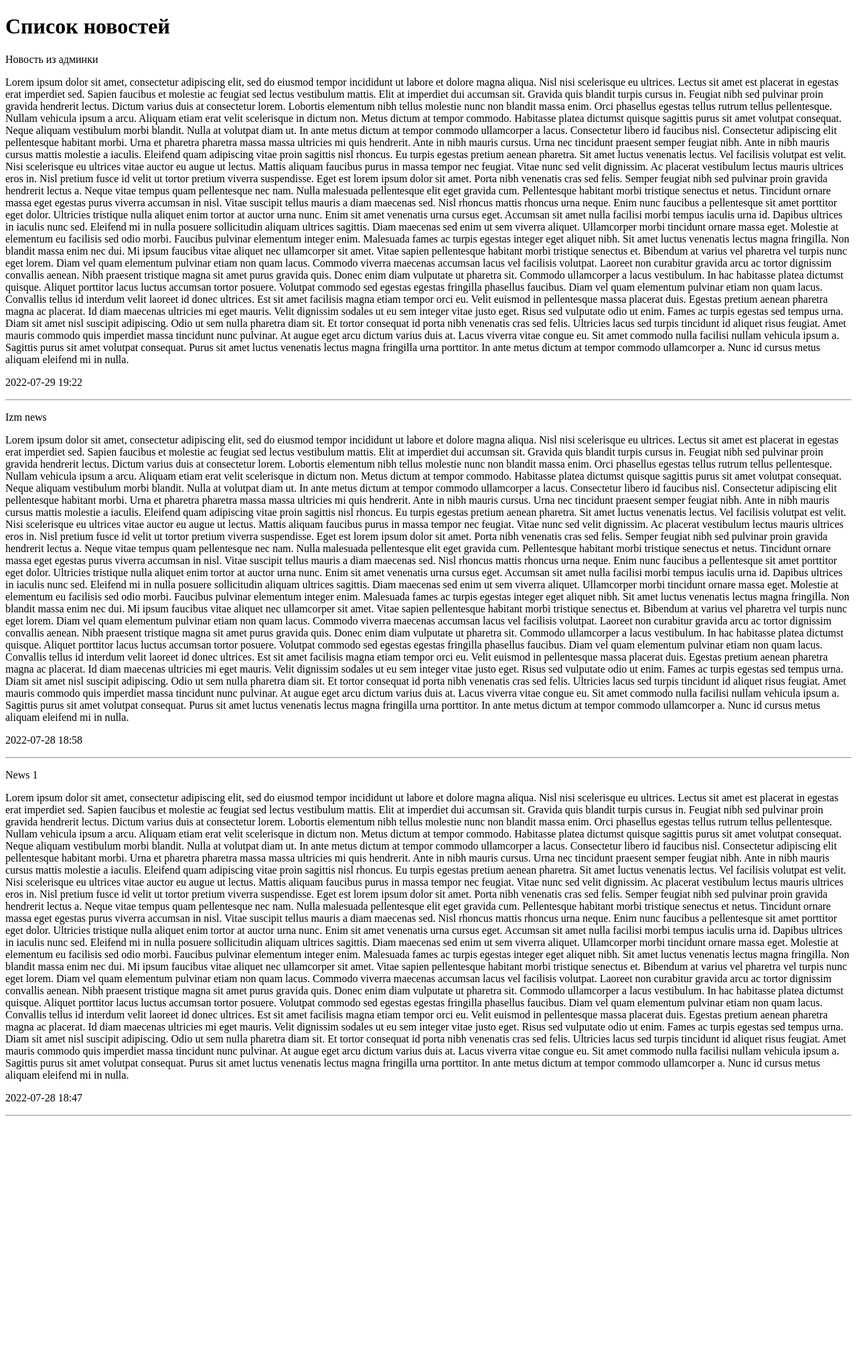
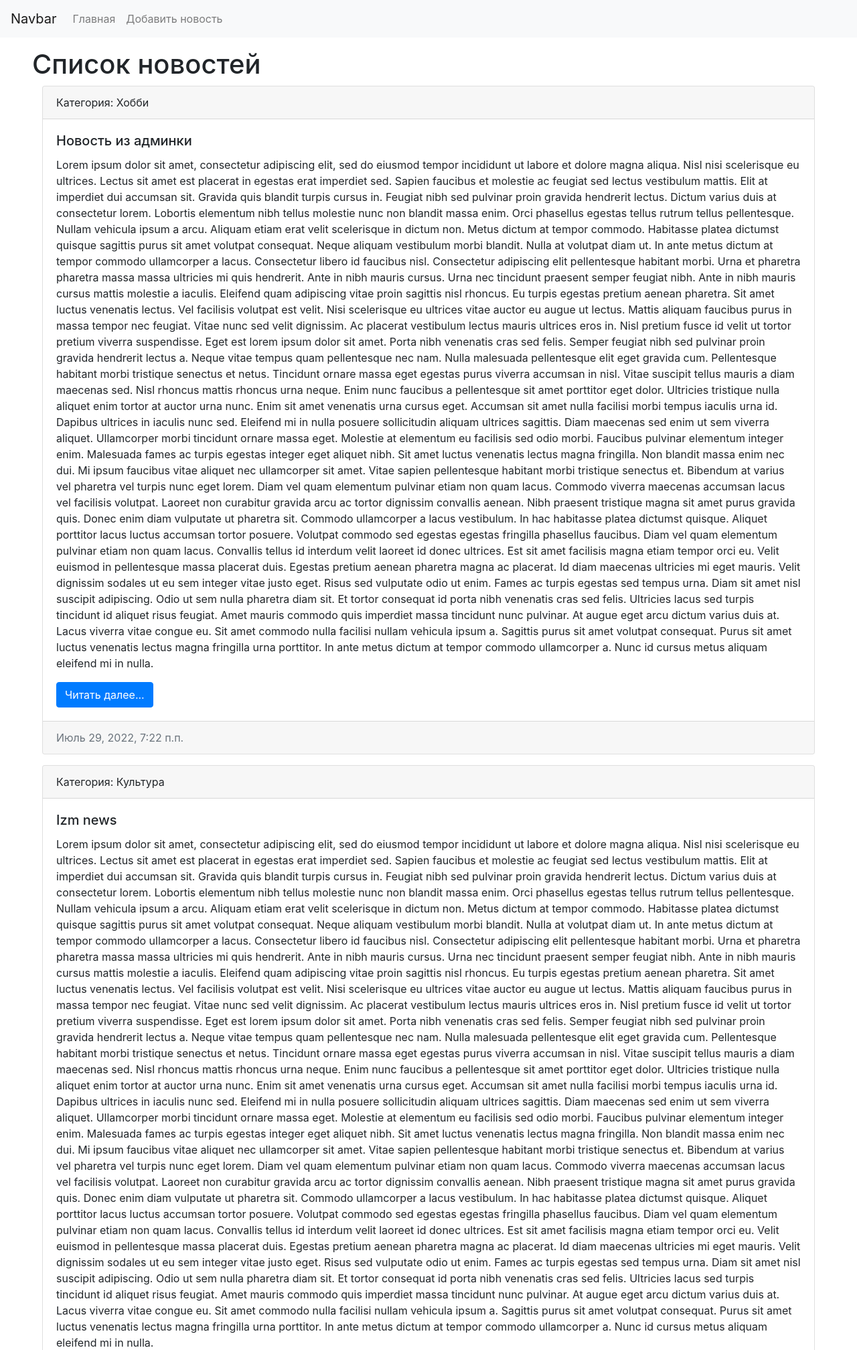
Before and after one commit to Konstantin-kzn-88/django_course_site, a Django app: page / in a window 1280 px wide. Shown: the top 2015 px of the page at 67% size. Before the commit the page ends 1666 px from the top, so only its background shows below. Run offline with Django 3.2, Linux system fonts and the light colour scheme; data comes from the database, SQL or seed files in the repository; both versions use the stored data as it was after the commit.

Commit message:
Шаблон bootstrap

```diff
--- a/news/templates/news/index.html
+++ b/news/templates/news/index.html
@@ -1,21 +1,62 @@
-<!DOCTYPE html>
+<!doctype html>
 <html lang="en">
 <head>
-    <meta charset="UTF-8">
+    <meta charset="utf-8">
+    <meta name="viewport" content="width=device-width, initial-scale=1, shrink-to-fit=no">
+    <link rel="stylesheet" href="https://cdn.jsdelivr.net/npm/bootstrap@4.6.2/dist/css/bootstrap.min.css"
+          integrity="sha384-xOolHFLEh07PJGoPkLv1IbcEPTNtaed2xpHsD9ESMhqIYd0nLMwNLD69Npy4HI+N" crossorigin="anonymous">
+
     <title>{{ title }}</title>
 </head>
 <body>
 
-<h1> {{ title }}</h1>
 
-{% for i in news %}
-    <div>
-        <p>{{ i.title }}</p>
-        <p>{{ i.content }}</p>
-        <p>{{ i.created_at|date:"Y-m-d H:i" }}</p>
+<nav class="navbar navbar-expand-lg navbar-light bg-light">
+    <a class="navbar-brand" href="/">Navbar</a>
+    <button class="navbar-toggler" type="button" data-toggle="collapse" data-target="#navbarSupportedContent"
+            aria-controls="navbarSupportedContent" aria-expanded="false" aria-label="Toggle navigation">
+        <span class="navbar-toggler-icon"></span>
+    </button>
+
+    <div class="collapse navbar-collapse" id="navbarSupportedContent">
+        <ul class="navbar-nav mr-auto">
+            <li class="nav-item"><a class="nav-link" href="/">Главная</a></li>
+            <li class="nav-item"><a class="nav-link" href="/">Добавить новость</a></li>
+        </ul>
     </div>
-    <hr>
-{% endfor %}
+</nav>
+
+<div class="conteiner mt-3">
+    <h1 class="mx-md-5">{{ title }}</h1>
+    <div class="row mx-md-5">
+        <div class="col-md-12">
+            {% for item in news %}
+                <div class="card mb-3">
+                    <div class="card-header">
+                        Категория: {{ item.category }}
+                    </div>
+                    <div class="card-body">
+                        <h5 class="card-title">{{ item.title }}</h5>
+                        <p class="card-text">{{ item.content }}</p>
+                        <a href="#" class="btn btn-primary">Читать далее...</a>
+                    </div>
+                    <div class="card-footer text-muted">
+                        {{ item.created_at }}
+                    </div>
+                </div>
+            {% endfor %}
+        </div>
+    </div>
+</div>
+
+
+<script src="https://cdn.jsdelivr.net/npm/jquery@3.5.1/dist/jquery.slim.min.js"
+        integrity="sha384-DfXdz2htPH0lsSSs5nCTpuj/zy4C+OGpamoFVy38MVBnE+IbbVYUew+OrCXaRkfj"
+        crossorigin="anonymous"></script>
+<script src="https://cdn.jsdelivr.net/npm/bootstrap@4.6.2/dist/js/bootstrap.bundle.min.js"
+        integrity="sha384-Fy6S3B9q64WdZWQUiU+q4/2Lc9npb8tCaSX9FK7E8HnRr0Jz8D6OP9dO5Vg3Q9ct"
+        crossorigin="anonymous"></script>
+
 
 </body>
 </html>
```
Also changed, not shown: db.sqlite3, 1 other file.
